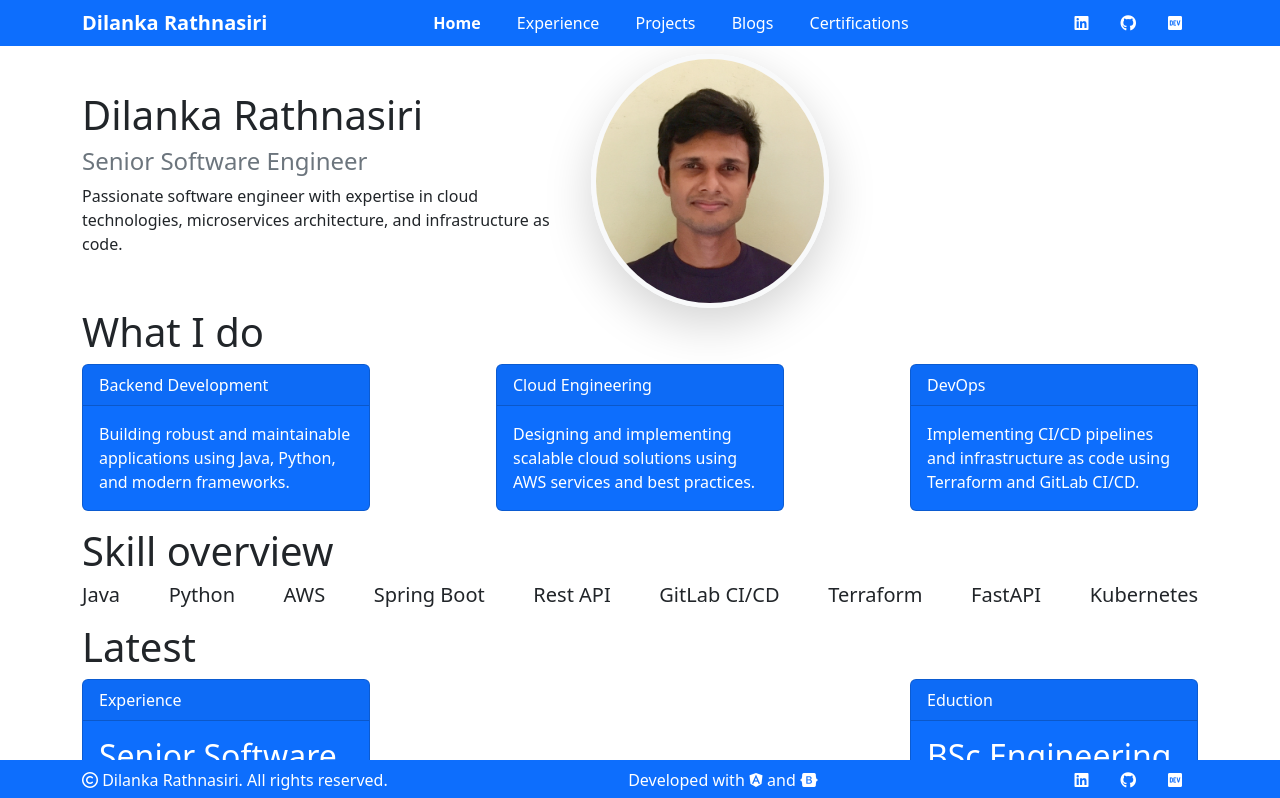
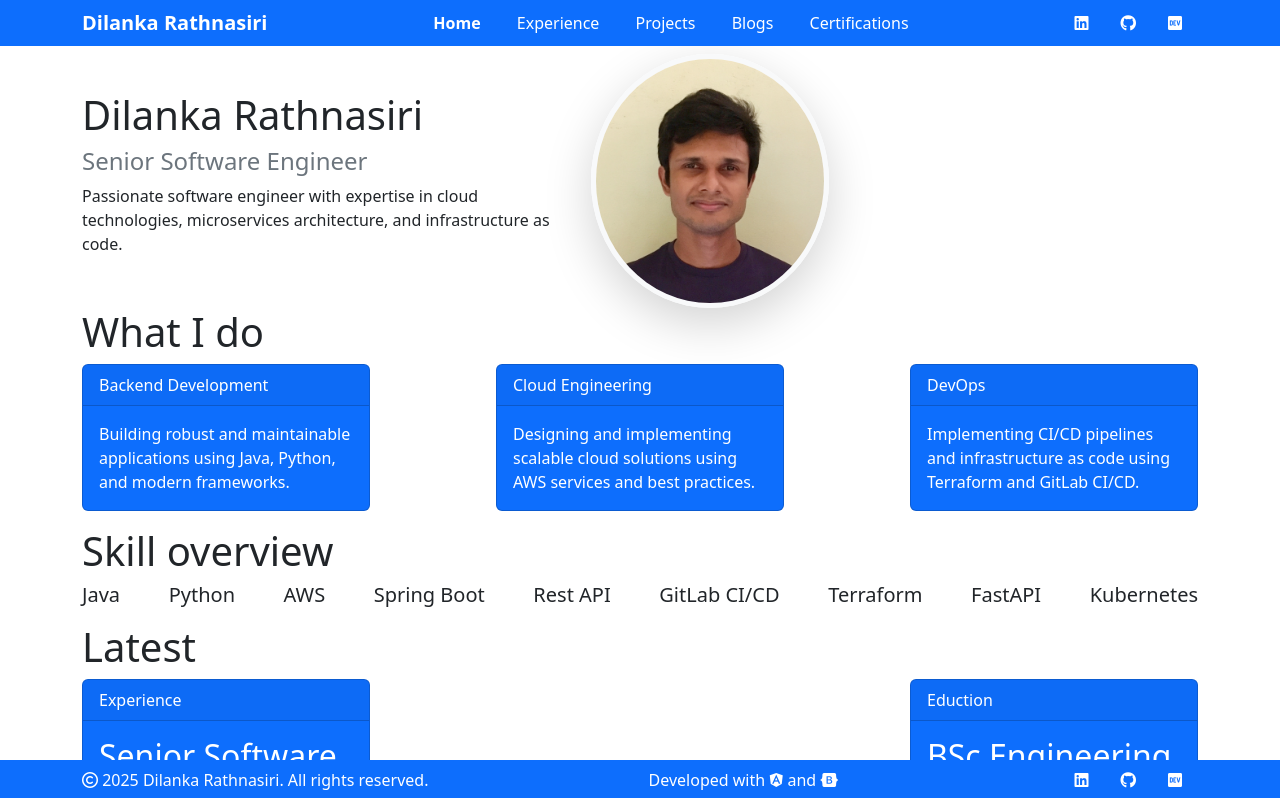
Before and after one commit to dilanka-rathnasiri/portfolio, an Angular app: page / in a window 1280 px wide. Shown: the top 798 px of the page. Built offline with nearby package versions, Linux system fonts and the light colour scheme.

Commit message:
add year to copyright

```diff
--- a/src/app/footer/footer.component.html
+++ b/src/app/footer/footer.component.html
@@ -2,7 +2,7 @@
     <div class="container d-flex justify-content-between">
         <span class="text-white">
             <i class="fa-regular fa-copyright"></i>
-            Dilanka Rathnasiri. All rights reserved.
+            {{ currentYear }} Dilanka Rathnasiri. All rights reserved.
         </span>
 
         <span class="text-white">
```
